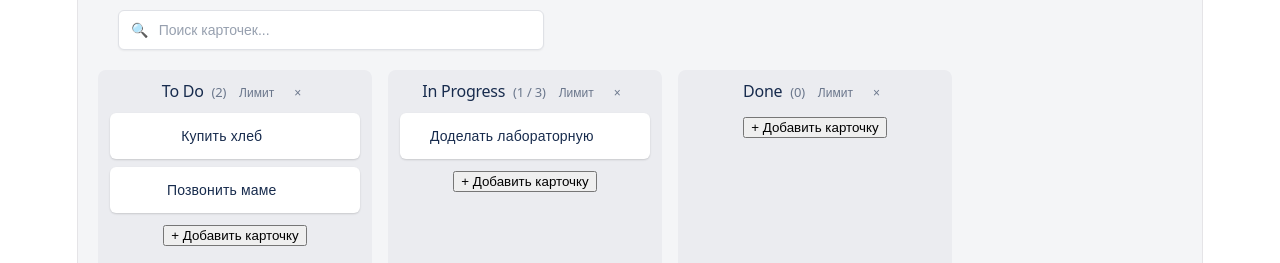
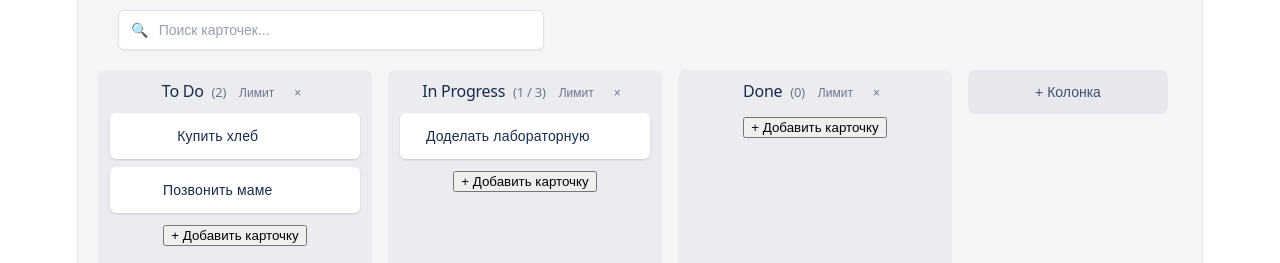
Before and after one commit to qqweedxx/kanban, a React (Vite) app: page / in a window 1280 px wide. Shown: the part 159-422 px from the top of the page. Built offline with nearby package versions, Linux system fonts and the light colour scheme.

Commit message:
добавление колонок

```diff
--- a/src/App.css
+++ b/src/App.css
@@ -28,3 +28,18 @@ h1 {
   font-size: 16px;
   color: #172b4d;
 }
+
+.add-column-btn {
+  min-width: 200px;
+  height: 44px;
+  background: rgba(9, 30, 66, 0.06);
+  border: none;
+  border-radius: 8px;
+  color: #42526e;
+  font-size: 14px;
+  cursor: pointer;
+  align-self: flex-start;
+}
+.add-column-btn:hover {
+  background: rgba(9, 30, 66, 0.12);
+}
--- a/src/App.jsx
+++ b/src/App.jsx
@@ -203,6 +203,10 @@ function App() {
               />
             )
           })}
+
+          <button className="add-column-btn" onClick={addColumn}>
+            + Колонка
+          </button>
         </div>
       </div>
       <Footer />
--- a/src/components/Card.css
+++ b/src/components/Card.css
@@ -66,3 +66,32 @@
 .card-delete:hover {
   color: #eb5a46;
 }
+
+.card.priority-high { border-left: 4px solid #eb5a46; }
+.card.priority-medium { border-left: 4px solid #ffab00; }
+.card.priority-low { border-left: 4px solid #61bd4f; }
+
+.card-labels {
+  display: flex;
+  flex-wrap: wrap;
+  gap: 4px;
+  margin-bottom: 6px;
+}
+
+.card-label {
+  font-size: 10px;
+  font-weight: 600;
+  background: #dfe1e6;
+  color: #42526e;
+  padding: 2px 6px;
+  border-radius: 3px;
+}
+
+.card-meta {
+  display: flex;
+  flex-wrap: wrap;
+  gap: 8px;
+  font-size: 11px;
+  color: #6b778c;
+  margin-top: 6px;
+}
--- a/src/components/Card.jsx
+++ b/src/components/Card.jsx
@@ -1,9 +1,28 @@
 import './Card.css'
 
-function Card({ title, onDelete, onOpen }) {
+function Card({ title, card = {}, onDelete, onOpen }) {
+  const priorityClass = card.priority ? `priority-${card.priority}` : ''
+
   return (
-    <div className="card" onDoubleClick={onOpen}>
+    <div className={`card ${priorityClass}`} onDoubleClick={onOpen}>
+      {card.labels && card.labels.length > 0 && (
+        <div className="card-labels">
+          {card.labels.map((label) => (
+            <span key={label} className="card-label">{label}</span>
+          ))}
+        </div>
+      )}
+
       <span className="card-title">{title}</span>
+
+      <div className="card-meta">
+        {card.deadline && <span className="card-deadline">📅 {card.deadline}</span>}
+        {card.assignee && <span className="card-assignee">👤 {card.assignee}</span>}
+        {card.comments && card.comments.length > 0 && (
+          <span className="card-comments">💬 {card.comments.length}</span>
+        )}
+      </div>
+
       <button
         className="card-delete"
         onPointerDown={(e) => e.stopPropagation()}
--- a/src/components/Column.jsx
+++ b/src/components/Column.jsx
@@ -103,6 +103,7 @@ function Column({ id, title, cards, wipLimit, onAddCard, onDeleteCard, onSetWipL
           key={card.id}
           id={card.id}
           title={card.title}
+          card={card}
           onDelete={onDeleteCard}
           onOpen={() => onOpenCard(card.id)}
         />
--- a/src/components/DraggableCard.jsx
+++ b/src/components/DraggableCard.jsx
@@ -1,7 +1,7 @@
 import { useDraggable } from '@dnd-kit/core'
 import Card from './Card'
 
-function DraggableCard({ id, title, onDelete, onOpen }) {
+function DraggableCard({ id, title, card, onDelete, onOpen }) {
   const { attributes, listeners, setNodeRef, transform } = useDraggable({ id })
 
   const style = transform
@@ -10,7 +10,12 @@ function DraggableCard({ id, title, onDelete, onOpen }) {
 
   return (
     <div ref={setNodeRef} style={style} {...listeners} {...attributes}>
-      <Card title={title} onDelete={() => onDelete(id)} onOpen={onOpen} />
+      <Card
+        title={title}
+        card={card}
+        onDelete={() => onDelete(id)}
+        onOpen={onOpen}
+      />
     </div>
   )
 }
```
